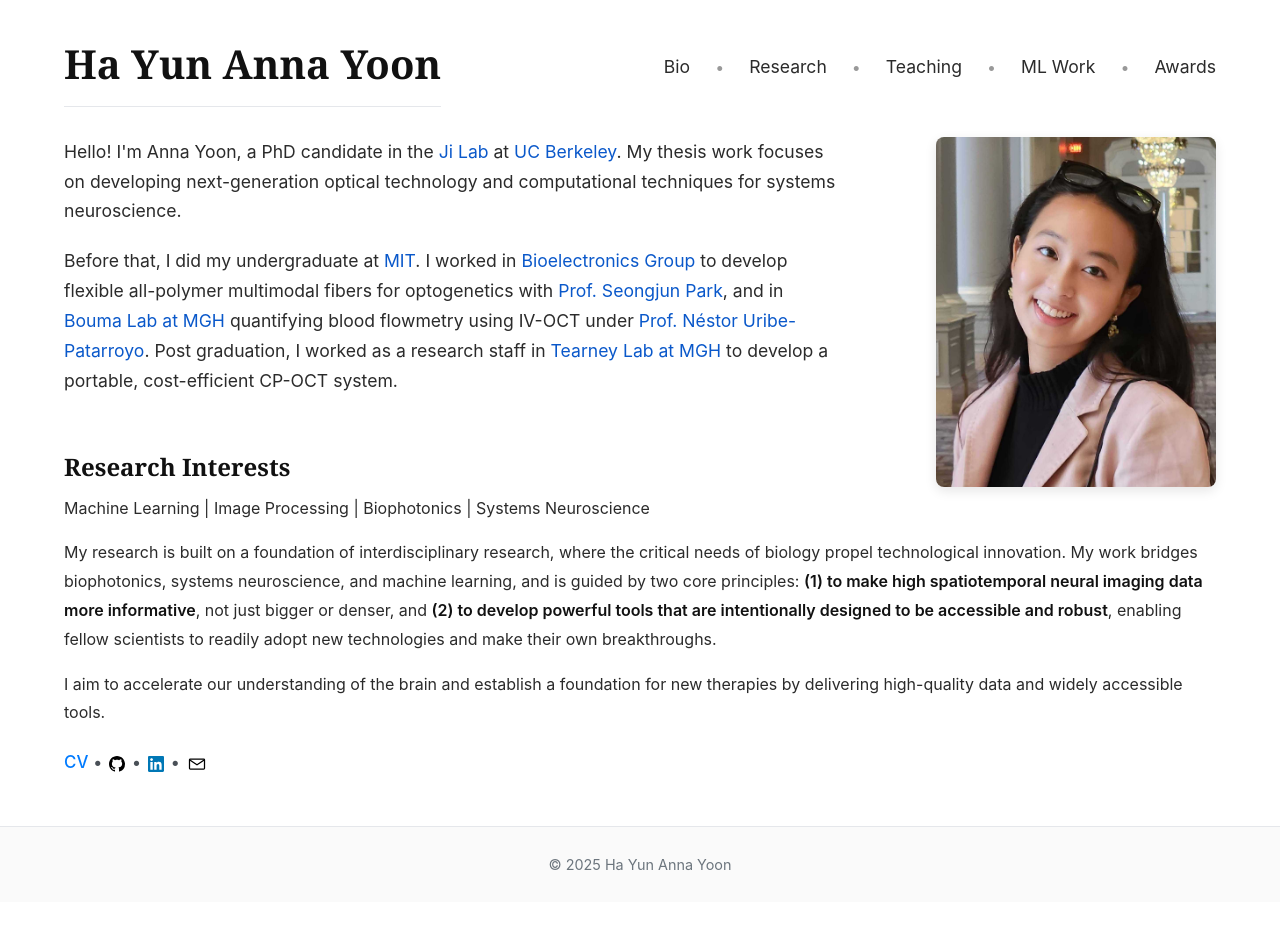
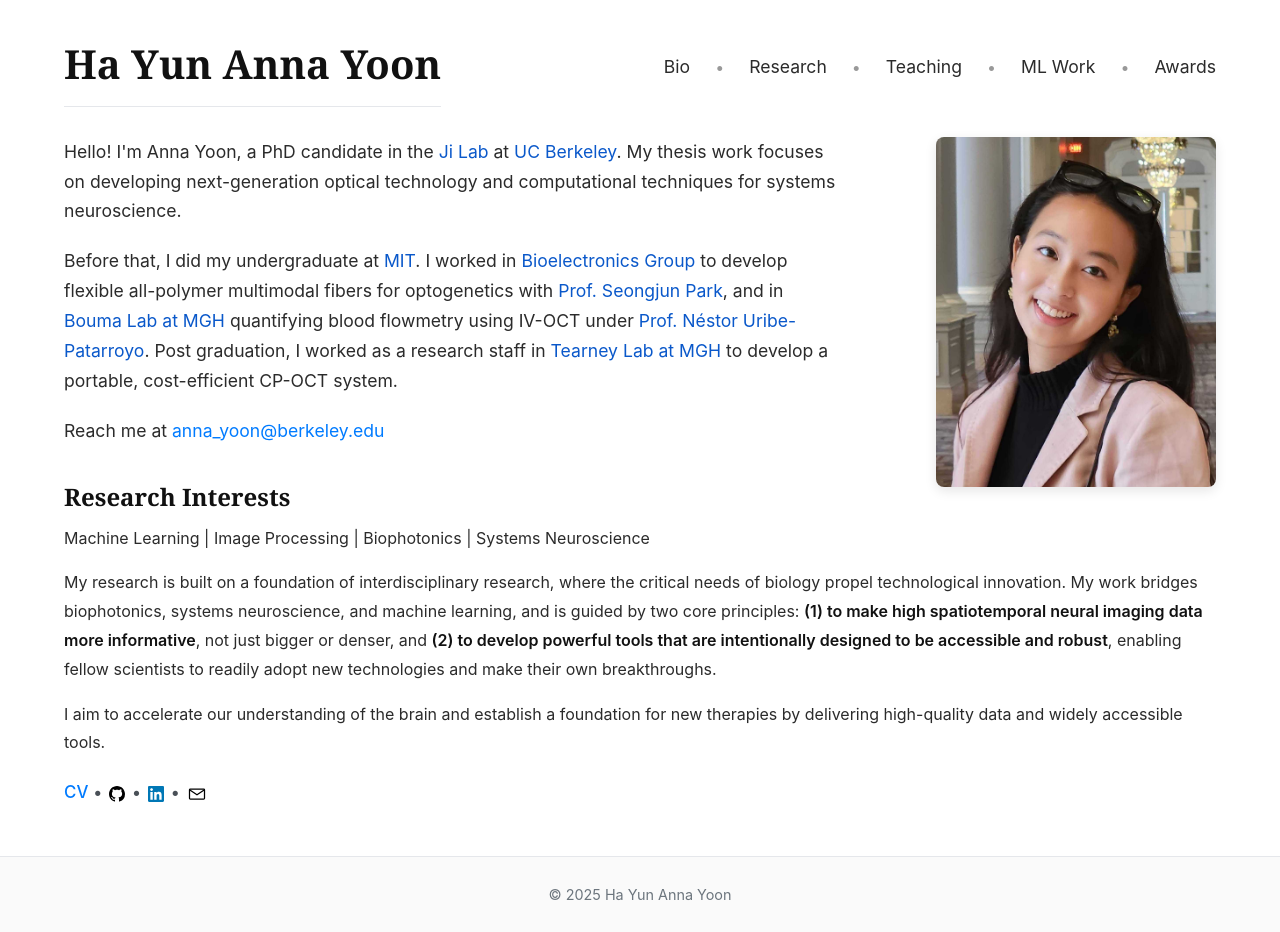
Before and after one commit to annahayoon/annahayoon.github.io, a Jekyll site: the page preview.html, which Jekyll copies as it is, in a window 1280 px wide. Built offline with Jekyll 4.4.1, drawn with Linux system fonts in a browser that asks for light colours; before the commit the page ends 902 px from its top, so only the background shows below that.

Commit message:
Add email contact after undergraduate background section
- Added 'Reach me at anna_yoon@berkeley.edu' after MIT/Bioelectronics/Bouma/Tearney Lab paragraph
- Hyperlinked email address for direct contact
- Added spacing between email contact and Research Interests section
- Improved visual flow and accessibility

```diff
--- a/preview.html
+++ b/preview.html
@@ -54,6 +54,8 @@
 
                   <p>Before that, I did my undergraduate at <a href="https://www.mit.edu/" target="_blank" rel="noopener">MIT</a>. I worked in <a href="https://bioelectronics.mit.edu/" target="_blank" rel="noopener">Bioelectronics Group</a> to develop flexible all-polymer multimodal fibers for optogenetics with <a href="https://www.bnilab.com/" target="_blank" rel="noopener">Prof. Seongjun Park</a>, and in <a href="https://wellman.massgeneral.org/brett_bouma/publications" target="_blank" rel="noopener">Bouma Lab at MGH</a> quantifying blood flowmetry using IV-OCT under <a href="https://octresearch.org/people/uribe-patarroyo/" target="_blank" rel="noopener">Prof. Néstor Uribe-Patarroyo</a>. Post graduation, I worked as a research staff in <a href="https://www.tearneylab.org/" target="_blank" rel="noopener">Tearney Lab at MGH</a> to develop a portable, cost-efficient CP-OCT system.</p>
 
+                  <p>Reach me at <a href="mailto:anna_yoon@berkeley.edu" style="color: #007bff; text-decoration: none;">anna_yoon@berkeley.edu</a></p>
+
                 </div>
                 <div class="narrative-image">
                   <img src="AnnaYoon.jpg" alt="Profile Picture" class="profile-pic-rect">
@@ -61,7 +63,7 @@
               </div>
             </div>
 
-            <div style="margin-top: -90px; margin-bottom: 10px; margin-left: -64px; margin-right: -64px; padding-left: 64px; padding-right: 64px;">
+            <div style="margin-top: -60px; margin-bottom: 10px; margin-left: -64px; margin-right: -64px; padding-left: 64px; padding-right: 64px;">
                 <h2 style="margin-top: 0; margin-bottom: 5px; font-size: 1.5rem;">Research Interests</h2>
                 <p style="margin: 0 0 15px 0; color: var(--text-color);">
                   <a href="ml-work.html" style="color: var(--text-color); text-decoration: none;">Machine Learning</a> |
```
